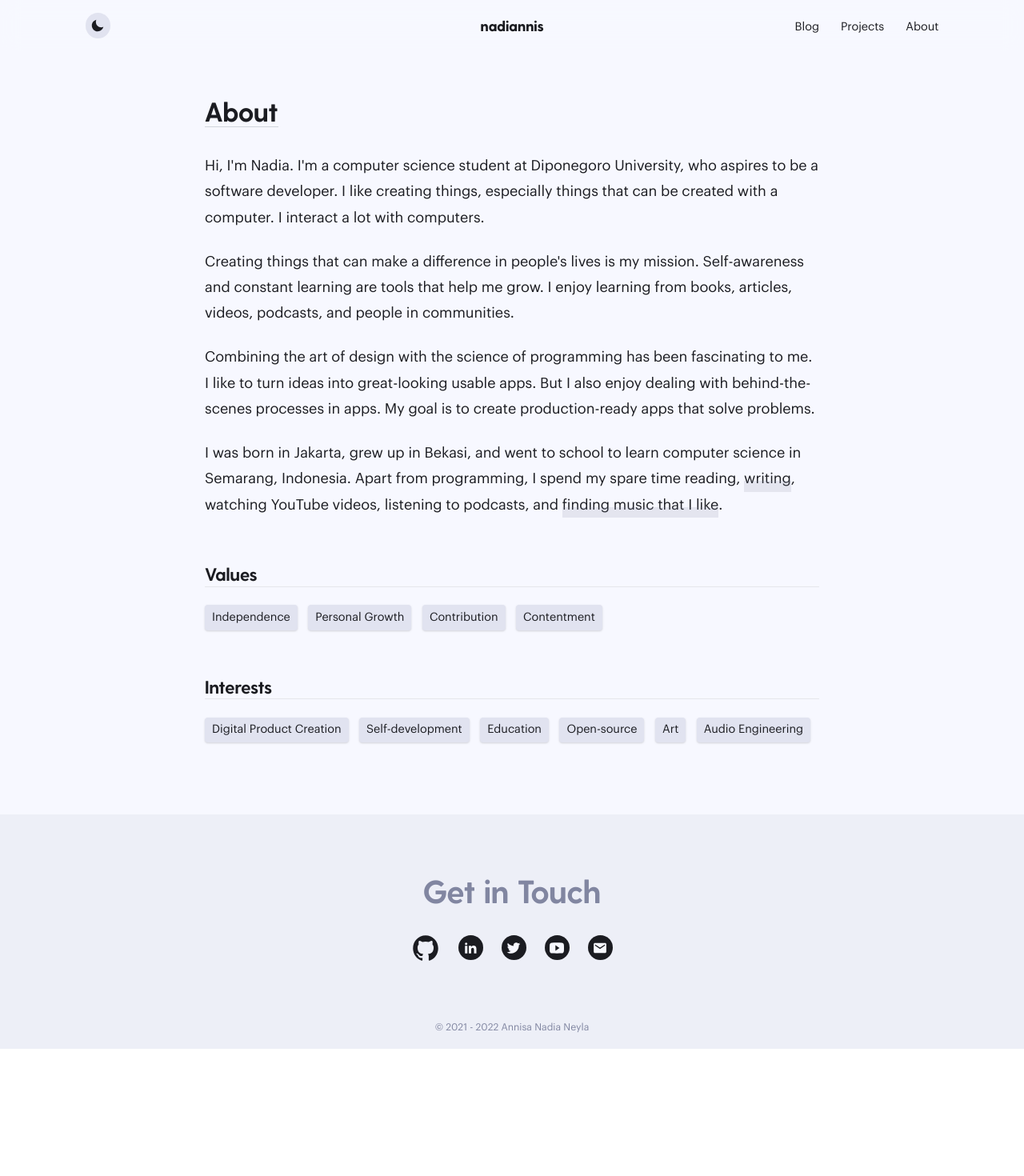
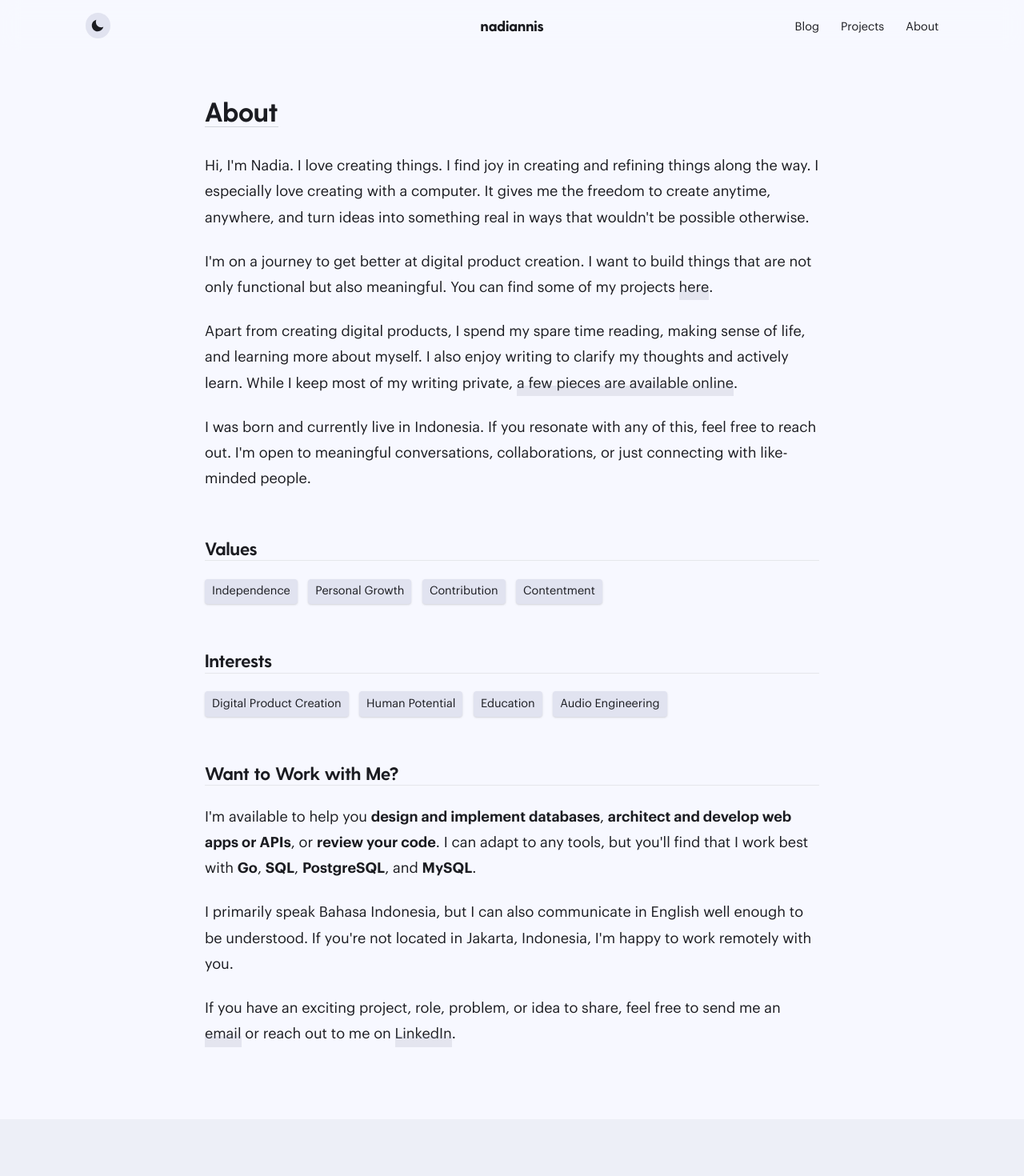
Before and after one commit to nadiannis/nadiannis-site, a Next.js app: page /about in a window 1280 px wide. Shown: the top 1470 px of the page at 80% size. Before the commit the page ends 1311 px from the top, so only its background shows below. Built offline with nearby package versions, Linux system fonts and the light colour scheme.

Commit message:
feat: modify the content of about page

```diff
--- a/data/interests.json
+++ b/data/interests.json
@@ -3,18 +3,12 @@
     "name": "Digital Product Creation"
   },
   {
-    "name": "Self-development"
+    "name": "Human Potential"
   },
   {
     "name": "Education"
   },
   {
-    "name": "Open-source"
-  },
-  {
-    "name": "Art"
-  },
-  {
     "name": "Audio Engineering"
   }
 ]
--- a/pages/about/index.js
+++ b/pages/about/index.js
@@ -26,43 +26,40 @@ export default function AboutPage() {
             </h1>
             <div>
               <p className="mb-5">
-                Hi, I&apos;m Nadia. I&apos;m a computer science student at
-                Diponegoro University, who aspires to be a software developer. I
-                like creating things, especially things that can be created with
-                a computer. I interact a lot with computers.
+                Hi, I&apos;m Nadia. I love creating things. I find joy in
+                creating and refining things along the way. I especially love
+                creating with a computer. It gives me the freedom to create
+                anytime, anywhere, and turn ideas into something real in ways
+                that wouldn&apos;t be possible otherwise.
               </p>
               <p className="mb-5">
-                Creating things that can make a difference in people&apos;s
-                lives is my mission. Self-awareness and constant learning are
-                tools that help me grow. I enjoy learning from books, articles,
-                videos, podcasts, and people in communities.
+                I&apos;m on a journey to get better at digital product creation.
+                I want to build things that are not only functional but also
+                meaningful. You can find some of my projects{' '}
+                <Link href="/projects">
+                  <a href="/projects" className="link">
+                    here
+                  </a>
+                </Link>
+                .
               </p>
               <p className="mb-5">
-                Combining the art of design with the science of programming has
-                been fascinating to me. I like to turn ideas into great-looking
-                usable apps. But I also enjoy dealing with behind-the-scenes
-                processes in apps. My goal is to create production-ready apps
-                that solve problems.
+                Apart from creating digital products, I spend my spare time
+                reading, making sense of life, and learning more about myself. I
+                also enjoy writing to clarify my thoughts and actively learn.
+                While I keep most of my writing private,{' '}
+                <Link href="/blog">
+                  <a href="/blog" className="link">
+                    a few pieces are available online
+                  </a>
+                </Link>
+                .
               </p>
               <p className="mb-5">
-                I was born in Jakarta, grew up in Bekasi, and went to school to
-                learn computer science in Semarang, Indonesia. Apart from
-                programming, I spend my spare time reading,{' '}
-                <Link href="/blog">
-                  <a href="/blog" className="link">
-                    writing
-                  </a>
-                </Link>
-                , watching YouTube videos, listening to podcasts, and{' '}
-                <a
-                  href="https://open.spotify.com/playlist/4mzMdEtWIaKrn1tSVWeV0U"
-                  target="_blank"
-                  rel="noreferrer"
-                  className="link"
-                >
-                  finding music that I like
-                </a>
-                .
+                I was born and currently live in Indonesia. If you resonate with
+                any of this, feel free to reach out. I&apos;m open to meaningful
+                conversations, collaborations, or just connecting with
+                like-minded people.
               </p>
             </div>
 
@@ -83,6 +80,51 @@ export default function AboutPage() {
                 <BadgeList data={interestsData} />
               </div>
             </div>
+
+            <div className="mt-12">
+              <h2 className="mb-5 text-xl border-b dark:border-gray-800">
+                Want to Work with Me?
+              </h2>
+              <div className="mb-8">
+                <p className="mb-5">
+                  I&apos;m available to help you{' '}
+                  <strong>design and implement databases</strong>,{' '}
+                  <strong>architect and develop web apps or APIs</strong>, or{' '}
+                  <strong>review your code</strong>. I can adapt to any tools,
+                  but you&apos;ll find that I work best with <strong>Go</strong>
+                  , <strong>SQL</strong>, <strong>PostgreSQL</strong>, and{' '}
+                  <strong>MySQL</strong>.
+                </p>
+                <p className="mb-5">
+                  I primarily speak Bahasa Indonesia, but I can also communicate
+                  in English well enough to be understood. If you&apos;re not
+                  located in Jakarta, Indonesia, I&apos;m happy to work remotely
+                  with you.
+                </p>
+                <p className="mb-5">
+                  If you have an exciting project, role, problem, or idea to
+                  share, feel free to send me an{' '}
+                  <a
+                    href="mailto:annisanadianeyla@gmail.com"
+                    target="_blank"
+                    rel="noreferrer"
+                    className="link"
+                  >
+                    email
+                  </a>{' '}
+                  or reach out to me on{' '}
+                  <a
+                    href="https://www.linkedin.com/in/nadiannis"
+                    target="_blank"
+                    rel="noreferrer"
+                    className="link"
+                  >
+                    LinkedIn
+                  </a>
+                  .
+                </p>
+              </div>
+            </div>
           </div>
         </Container>
       </section>
```
